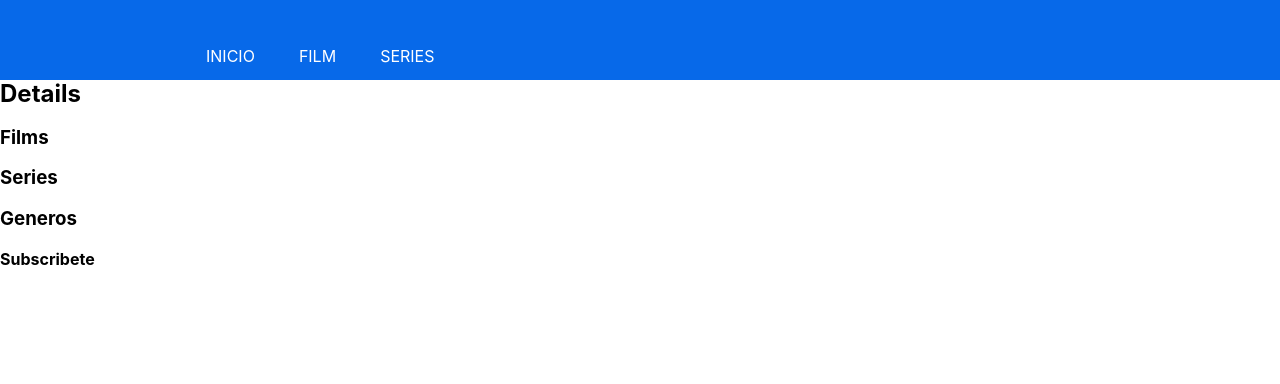
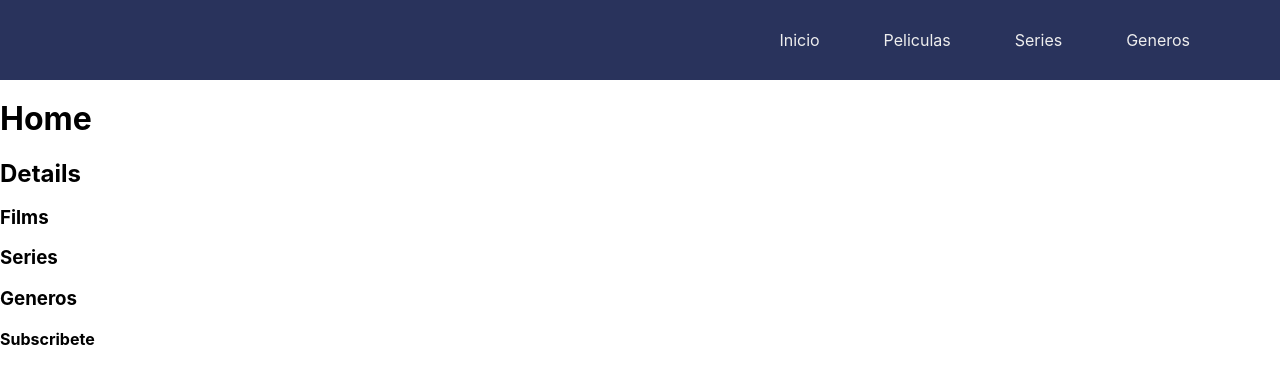
Before and after one commit to CristianDelucas/ClickMovies, a React (Create React App) app: page / in a window 1280 px wide. Shown: the top 384 px of the page. Built offline with nearby package versions, Linux system fonts and the light colour scheme.

Commit message:
create navbar component

```diff
--- a/src/components/Navbar/Navbar.js
+++ b/src/components/Navbar/Navbar.js
@@ -1,33 +1,28 @@
-import React from "react";
+import { useRef } from "react";
+import { FaBars, FaTimes } from "react-icons/fa";
 
 const Navbar = () => {
+  const navRef = useRef();
+
+  const showNavbar = () => {
+    navRef.current.classList.toggle("responsive_nav");
+  };
+
   return (
-    <>
-      <header className="header">
-        <nav className="nav">
-          <button className="nav-toggle" aria-label="Abrir menú">
-            <i className="fas fa-bars"></i>
-          </button>
-          <ul className="nav-menu">
-            <li className="nav-menu-item">
-              <a href="/" className="nav-menu-link nav-link">
-                Inicio
-              </a>
-            </li>
-            <li className="nav-menu-item">
-              <a href="/" className="nav-menu-link nav-link">
-                Film
-              </a>
-            </li>
-            <li className="nav-menu-item">
-              <a href="/" className="nav-menu-link nav-link">
-                Series
-              </a>
-            </li>
-          </ul>
-        </nav>
-      </header>
-    </>
+    <header>
+      <button className="nav-btn" onClick={showNavbar}>
+        <FaBars />
+      </button>
+      <nav ref={navRef}>
+        <a href="/#">Inicio</a>
+        <a href="/#">Peliculas</a>
+        <a href="/#">Series</a>
+        <a href="/#">Generos</a>
+        <button className="nav-btn nav-close-btn" onClick={showNavbar}>
+          <FaTimes />
+        </button>
+      </nav>
+    </header>
   );
 };
 
--- a/src/styles/components/_header.scss
+++ b/src/styles/components/_header.scss
@@ -1,107 +1,75 @@
-.header {
-  background-color: #0769e9;
-  height: 80px;
-  position: fixed;
-  width: 100%;
-  top: 0;
-  left: 0;
+:root {
+  --mainColor: #29335c;
+  --mainColorLight: #5767aa;
+  --secondaryColor: #db2b39;
+  --textColor: #eee;
 }
 
-.nav {
+header {
   display: flex;
+  align-items: center;
   justify-content: space-between;
-  align-items: center;
-
-  max-width: 992px;
-  margin: 0 auto;
+  height: 80px;
+  padding: 0 2rem;
+  background-color: var(--mainColor);
+  color: var(--textColor);
 }
 
-.nav-link {
-  color: white;
+nav a {
+  margin: 0 2rem;
+  color: var(--textColor);
   text-decoration: none;
 }
 
-.nav-menu {
-  display: flex;
-  margin-right: 40px;
-  list-style: none;
+nav a:hover {
+  color: var(--secondaryColor);
 }
 
-.nav-menu-link:hover,
-.nav-menu-link_active {
-  background-color: #034574;
-  transition: 0.5s;
+header .nav-btn {
+  padding: 5px;
   cursor: pointer;
-}
-.nav-menu-item {
-  font: 18px;
-  margin: 0 10px;
-  line-height: 80px;
-  text-transform: uppercase;
-  width: max-content;
+  background: transparent;
+  border: none;
+  outline: none;
+  color: var(--textColor);
+  visibility: hidden;
+  opacity: 0;
+  font-size: 1.8;
 }
 
-.nav-menu-link {
-  padding: 8px 12px;
-  border-radius: 3px;
-}
-
-.nav-toggle {
-  color: white;
-  background: none;
-  border: none;
-  font-size: 30px;
-  padding: 0 20px;
-  line-height: 60px;
-  display: none;
-}
-
-/* Mobile */
-@media (max-width: 768px) {
-  body {
-    padding-top: 70px;
+@media only screen and (max-width: 1024px) {
+  header .nav-btn {
+    visibility: visible;
+    opacity: 1;
   }
 
-  .header {
-    height: 60px;
+  header nav {
+    position: fixed;
+    top: 0;
+    left: 0;
+    height: 100%;
+    width: 100%;
+    display: flex;
+    flex-direction: column;
+    align-items: center;
+    justify-content: center;
+    gap: 1.5rem;
+    background-color: var(--mainColor);
+    // transition: all 0.2s ease-out;
+    transform: translateY(-100vh);
   }
 
-  .nav-menu {
-    flex-direction: column;
-    align-items: center;
-    margin: 0;
-    background-color: #2c3e50;
-    position: fixed;
-    top: 60px;
-    width: 100%;
-    padding: 20px 0;
-
-    height: calc(100% - 60px);
-    overflow-y: auto;
-
-    left: 100%;
-    transition: left 0.3s;
+  header .responsive_nav {
+    transform: none;
   }
 
-  .nav-menu-item {
-    line-height: 70px;
+  nav .nav-close-btn {
+    position: absolute;
+    top: 2rem;
+    right: 2rem;
   }
 
-  .nav-menu-link:hover,
-  .nav-menu-link_active {
-    background: none;
-    color: #83c5f7;
-  }
-
-  .nav-toggle {
-    display: block;
-  }
-
-  .nav-menu_visible {
-    left: 0;
-  }
-
-  .nav-toggle:focus:not(:focus-visible) {
-    outline: none;
+  nav a {
+    font-size: 1.5rem;
   }
 }
```
